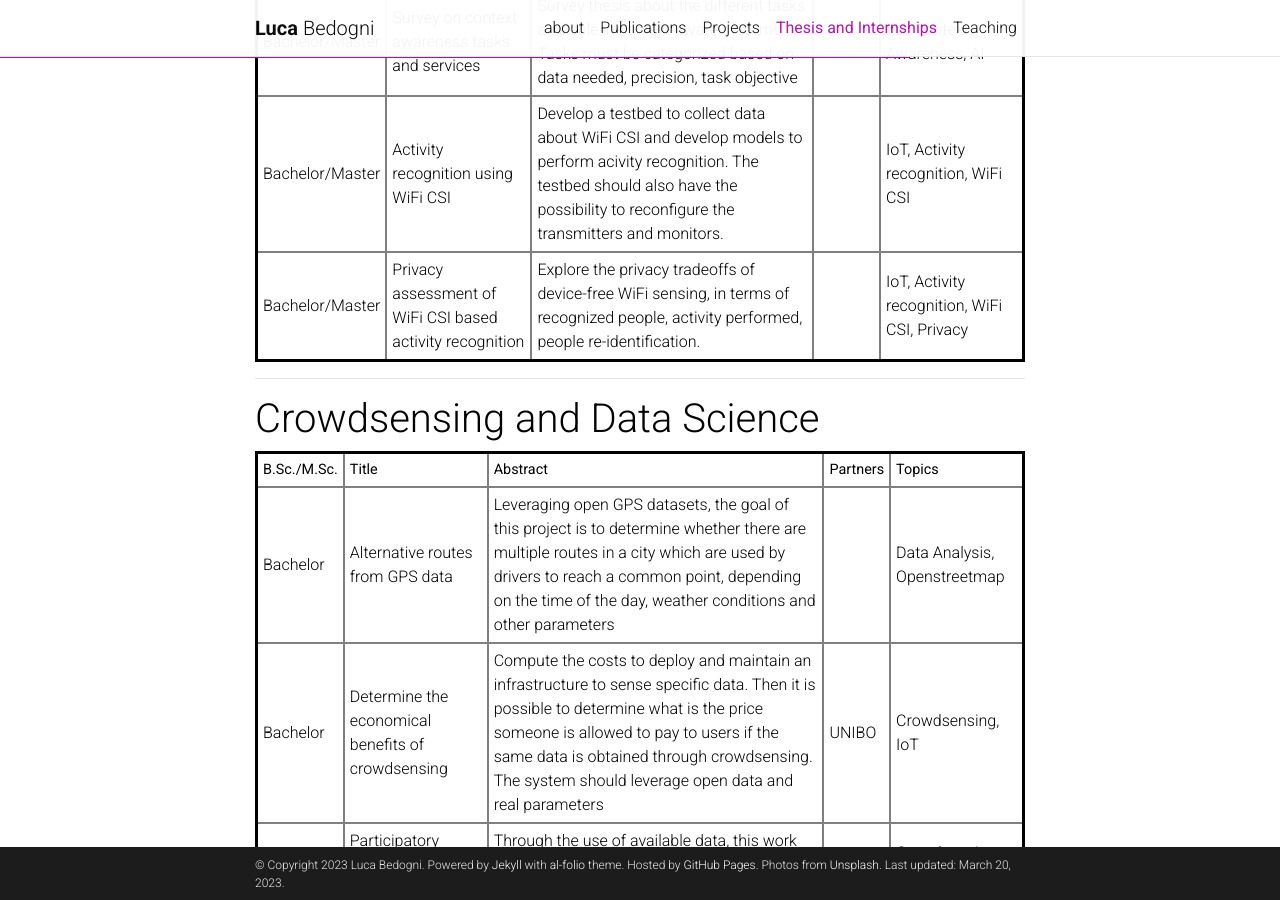
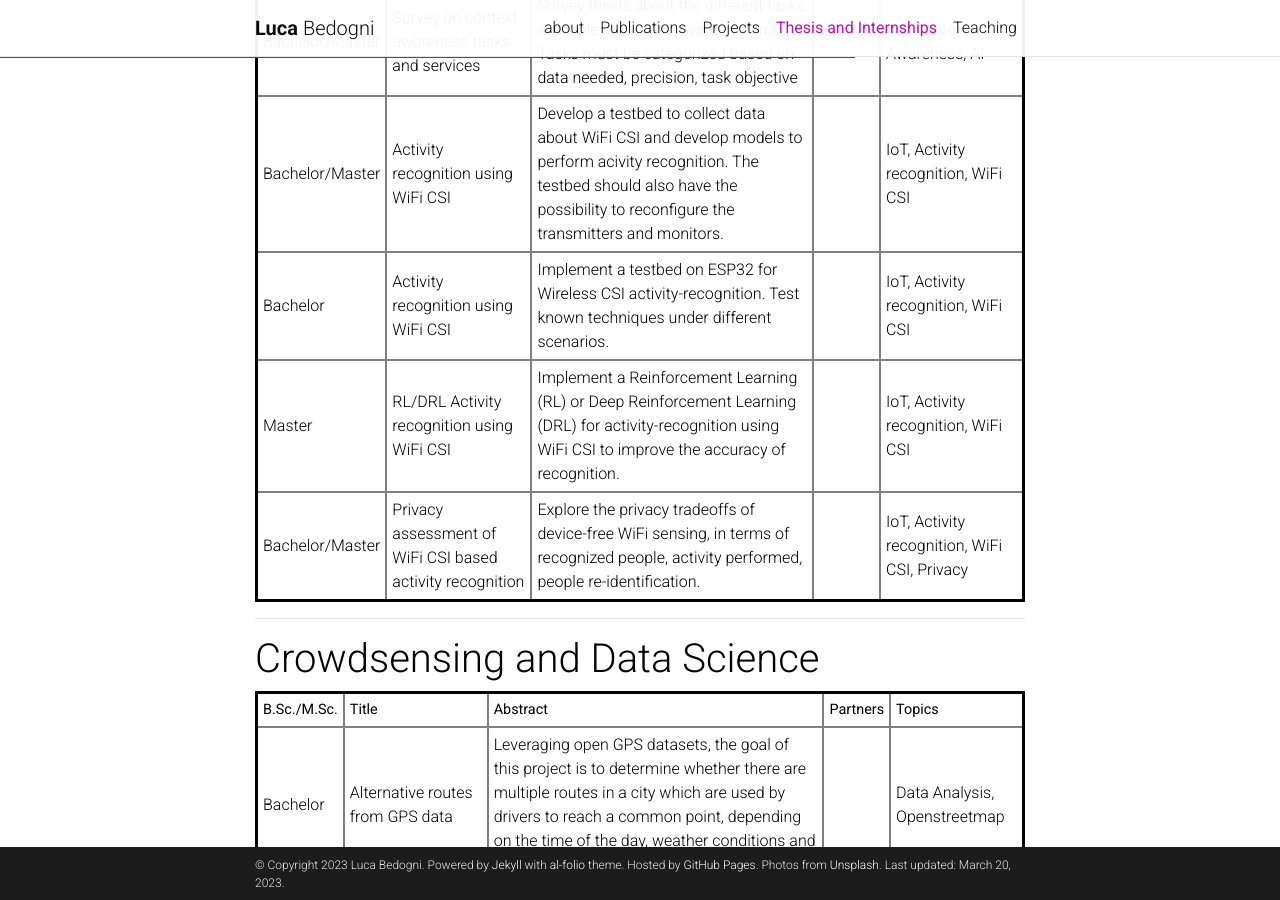
Before and after one commit to lbedogni/lbedogni.github.io, a Jekyll site: the page built from _pages/thesis.md, in a window 1280 px wide and 900 px high, scrolled down 2704 px. Built offline with Jekyll 4.4.1, drawn with Linux system fonts in a browser that asks for light colours; comment, search, counter and statistics services are not loaded; a style sheet for code colours, icons or effects is not loaded.

Commit message:
Thesis update

```diff
--- a/_pages/thesis.md
+++ b/_pages/thesis.md
@@ -154,6 +154,20 @@ I am always happy to work with Bachelor and Master students, and I am glad that
     <td>IoT, Activity recognition, WiFi CSI</td>
 </tr>
 <tr>
+    <td>Bachelor</td>
+    <td>Activity recognition using WiFi CSI</td>
+    <td>Implement a testbed on ESP32 for Wireless CSI activity-recognition. Test known techniques under different scenarios.</td>
+    <td></td>
+    <td>IoT, Activity recognition, WiFi CSI</td>
+</tr>
+<tr>
+    <td>Master</td>
+    <td>RL/DRL Activity recognition using WiFi CSI</td>
+    <td>Implement a Reinforcement Learning (RL) or Deep Reinforcement Learning (DRL) for activity-recognition using WiFi CSI to improve the accuracy of recognition.</td>
+    <td></td>
+    <td>IoT, Activity recognition, WiFi CSI</td>
+</tr>
+<tr>
     <td>Bachelor/Master</td>
     <td>Privacy assessment of WiFi CSI based activity recognition</td>
     <td>Explore the privacy tradeoffs of device-free WiFi sensing, in terms of recognized people, activity performed, people re-identification.</td>
```
